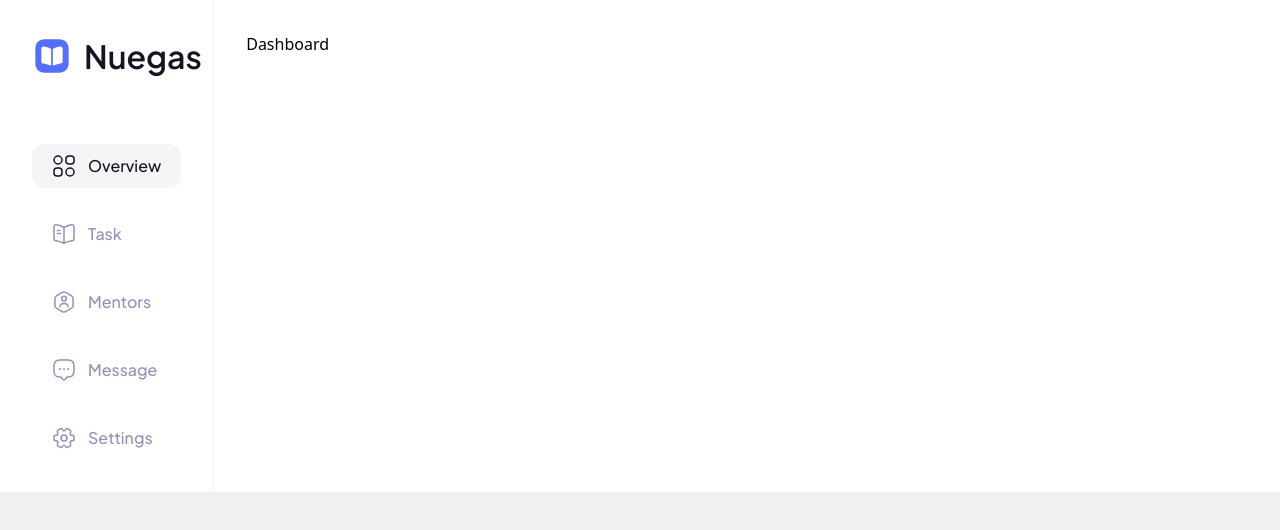
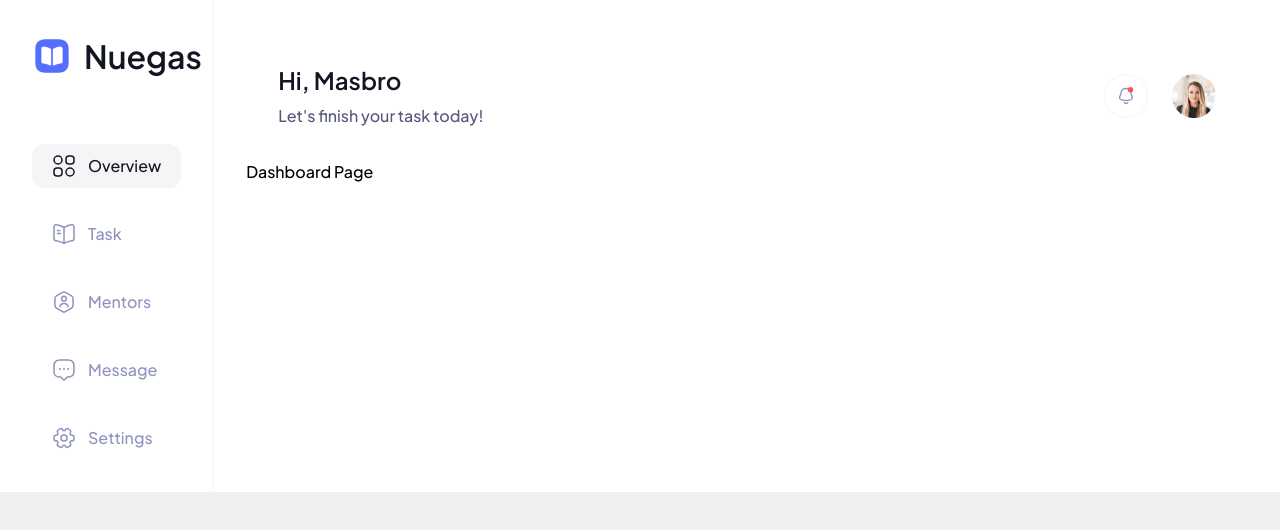
Before and after one commit to pujiragil/nuegas, a React (Vite) app: page / in a window 1280 px wide. Shown: the top 530 px of the page. Built offline with nearby package versions, Linux system fonts and the light colour scheme.

Commit message:
changed file name

```diff
--- a/src/pages/dashboard.tsx
+++ /dev/null
@@ -1,7 +0,0 @@
-import React from "react";
-
-const Dashboard = () => {
-  return <div>Dashboard</div>;
-};
-
-export default Dashboard;
--- a/src/pages/index.tsx
+++ b/src/pages/index.tsx
@@ -1,2 +1,2 @@
-export { default as Dashboard } from "./dashboard";
+export { default as Overview } from "./overview";
 export { default as Root } from "./root";
--- /dev/null
+++ b/src/pages/overview.tsx
@@ -0,0 +1,16 @@
+import { ReactElement } from "react";
+import ProfileLayout from "../components/Layouts/ProfileLayout";
+
+const Dashboard = (): ReactElement => {
+  return (
+    <>
+      <ProfileLayout
+        titleProfile="Hi, Masbro"
+        descProfile="Let's finish your task today!"
+      />
+      <h1>Dashboard Page</h1>
+    </>
+  );
+};
+
+export default Dashboard;
--- a/src/router/index.tsx
+++ b/src/router/index.tsx
@@ -1,5 +1,5 @@
 import { createBrowserRouter } from "react-router-dom";
-import { Dashboard, Root } from "../pages";
+import { Overview, Root } from "../pages";
 
 const router = createBrowserRouter([
   {
@@ -8,7 +8,7 @@ const router = createBrowserRouter([
     children: [
       {
         index: true,
-        element: <Dashboard />,
+        element: <Overview />,
       },
     ],
   },
```
